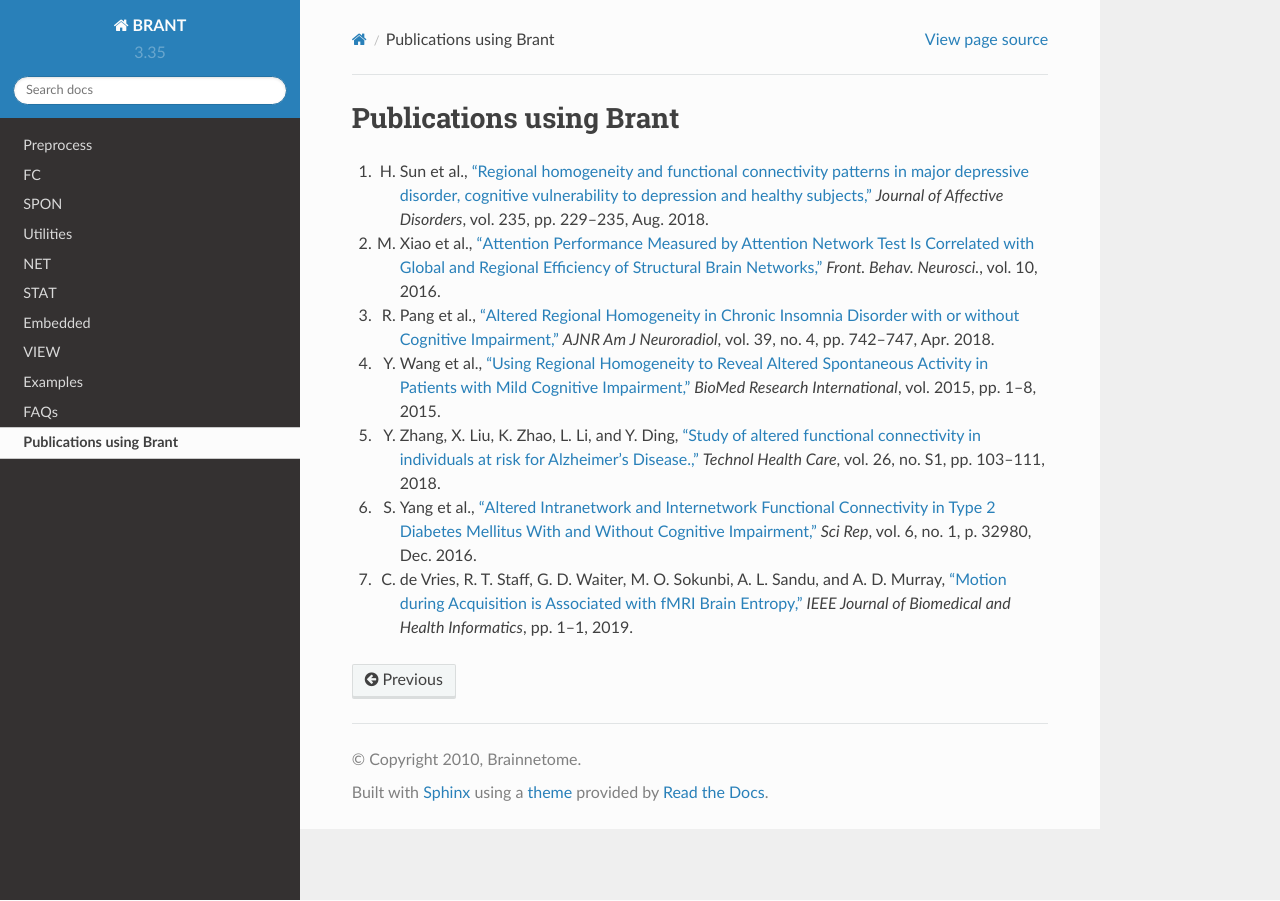
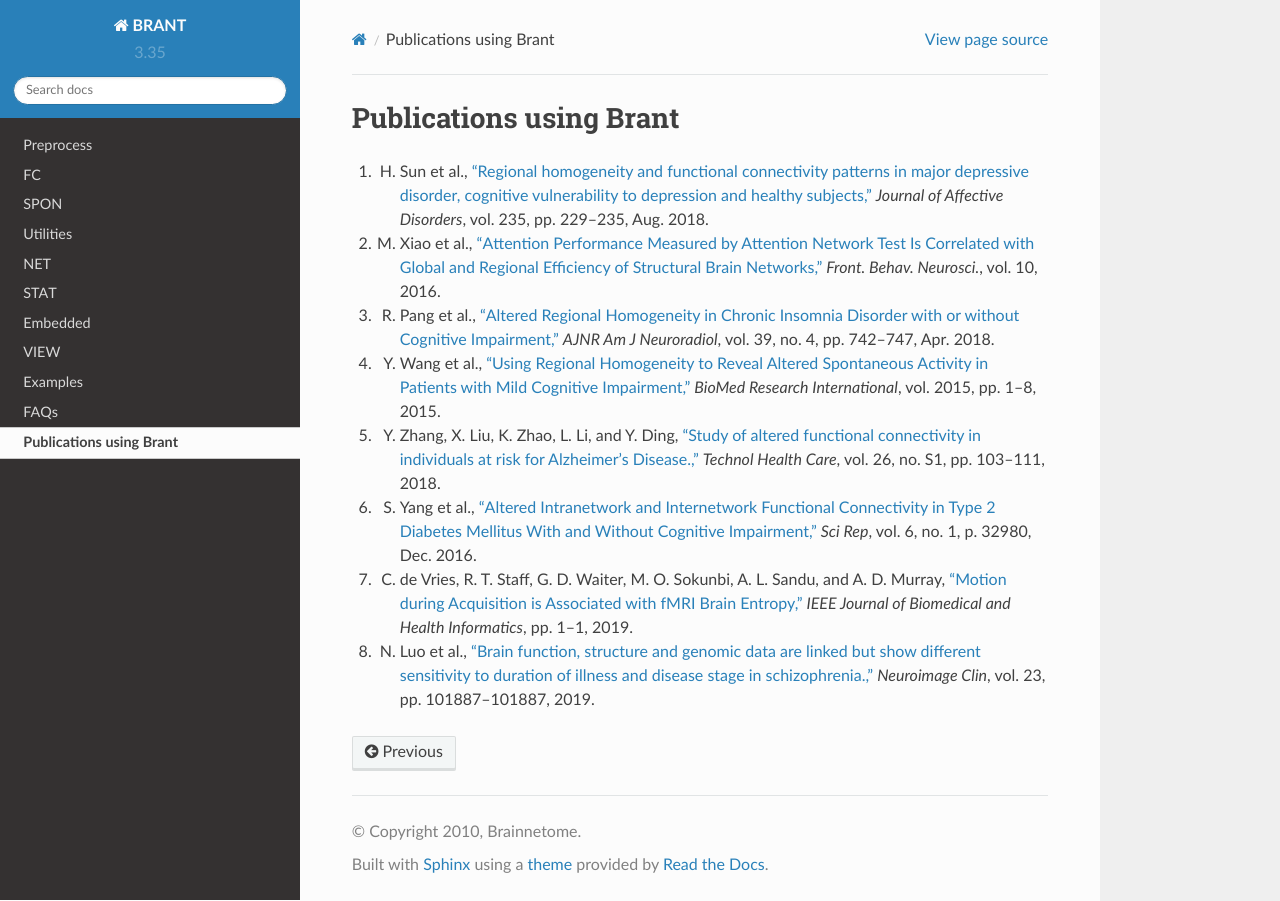
Before and after one commit to YongLiuLab/brant, a Sphinx documentation site: the page built from source/Publications_using_Brant.txt, in a window 1280 px wide. Built offline with Sphinx 7.4.7 and the Read the Docs theme 2.0.0, drawn with Linux system fonts in a browser that asks for light colours; pages that are not in the unit, such as notebooks, are missing from menus.

Commit message:
Update Publications_using_Brant.txt
Add Brain function ... Article which used Brant

```diff
--- a/source/Publications_using_Brant.txt
+++ b/source/Publications_using_Brant.txt
@@ -15,6 +15,9 @@ Publications using Brant
 
 7. C. de Vries, R. T. Staff, G. D. Waiter, M. O. Sokunbi, A. L. Sandu, and A. D. Murray, `“Motion during Acquisition is Associated with fMRI Brain Entropy,”`_ *IEEE Journal of Biomedical and Health Informatics*, pp. 1–1, 2019.
 
+8. N. Luo et al., `“Brain function, structure and genomic data are linked but show different sensitivity to duration of illness and disease stage in schizophrenia.,”`_ *Neuroimage Clin*, vol. 23, pp. 101887–101887, 2019.
+
+
 .. _`“Regional homogeneity and functional connectivity patterns in major depressive disorder, cognitive vulnerability to depression and healthy subjects,”`: https://www.sciencedirect.com/science/article/pii/S0165032717325107
 
 .. _`“Attention Performance Measured by Attention Network Test Is Correlated with Global and Regional Efficiency of Structural Brain Networks,”`: https://www.frontiersin.org/articles/10.3389/fnbeh.2016.00194/full
@@ -28,3 +31,5 @@ Publications using Brant
 .. _`“Altered Intranetwork and Internetwork Functional Connectivity in Type 2 Diabetes Mellitus With and Without Cognitive Impairment,”`: https://www.nature.com/articles/srep32980
 
 .. _`“Motion during Acquisition is Associated with fMRI Brain Entropy,”`: https://ieeexplore.ieee.org/stamp/stamp.jsp?arnumber=8678816
+
+.. _`“Brain function, structure and genomic data are linked but show different sensitivity to duration of illness and disease stage in schizophrenia.,”`: https://europepmc.org/articles/pmc6558215
```
